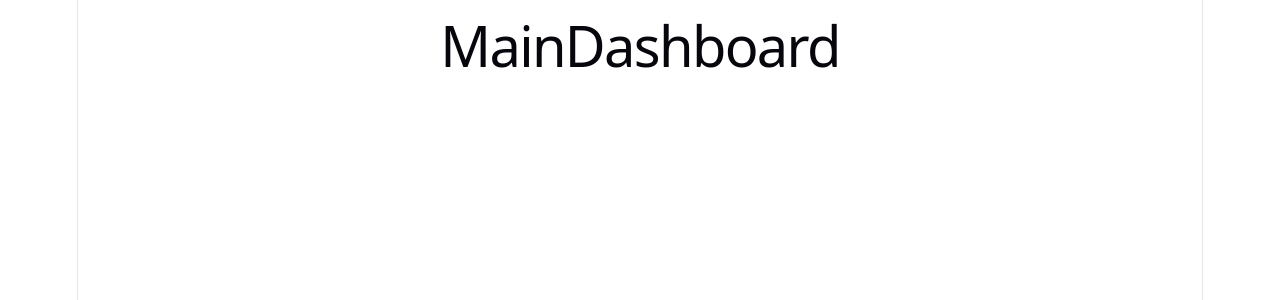
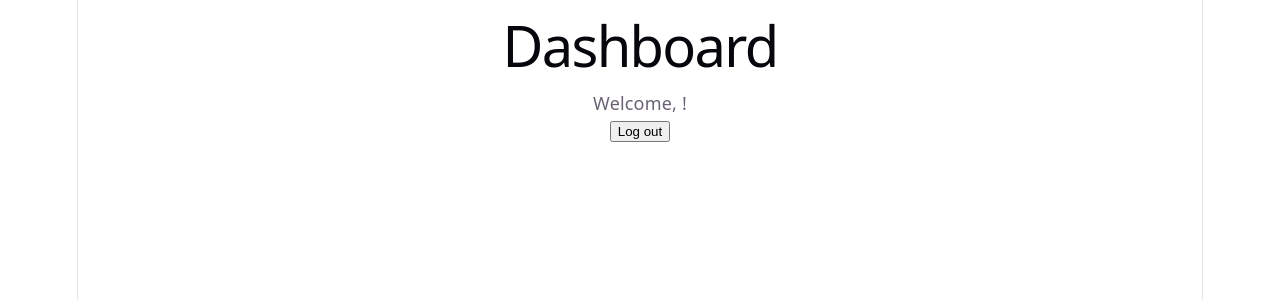
Before and after one commit to andyr913/warranty-tracker-project, a React (Vite) app in the folder client/: page /dashboard in a window 1280 px wide. Shown: the top 300 px of the page. Built offline with nearby package versions, Linux system fonts and the light colour scheme; sample sign-in values are in the browser's storage.

Commit message:
Added main dashboard with login and logout functionality

```diff
--- a/client/src/pages/MainDashboard.jsx
+++ b/client/src/pages/MainDashboard.jsx
@@ -1,7 +1,26 @@
 // MainDashboard component
+import {useNavigate} from 'react-router-dom';
+import {useAuth} from '../AuthContext';
 
 function MainDashboard() {
-    return <h1>MainDashboard</h1>;
+    // gets logged in user and logout function from saved context
+    const {user, logout} = useAuth();
+    // hook to navigate to login if user logs out
+    const navigate = useNavigate();
+
+    // logout click handler
+    const logoutUser = () => {
+        // deletes user details from local storage and redirects user to login
+        logout();
+        navigate('/login');
+    }
+    return (
+        <div>
+            <h1>Dashboard</h1>
+            <p>Welcome, {user.first_name}!</p>
+            <button onClick = {logoutUser}>Log out</button>
+        </div>
+    );
 }
 
 export default MainDashboard;
```
